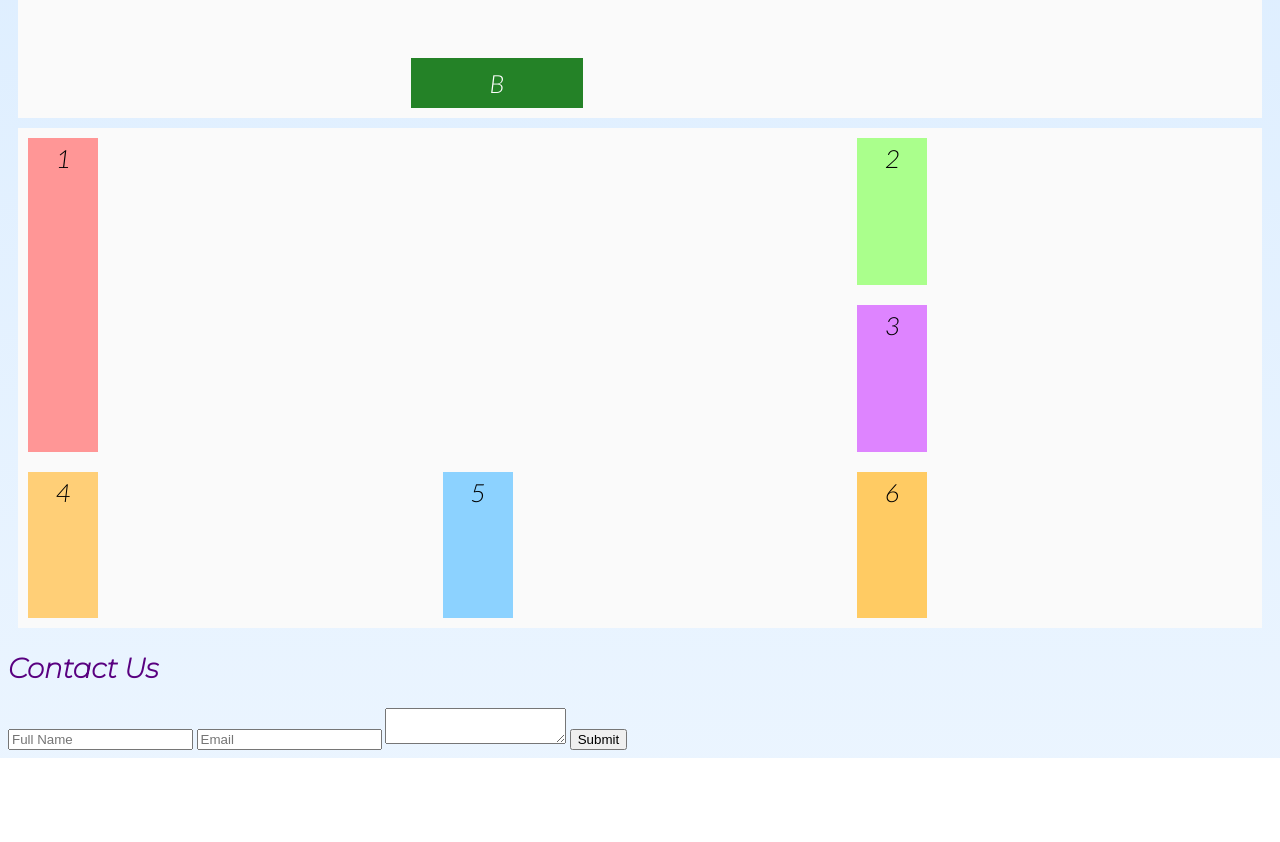
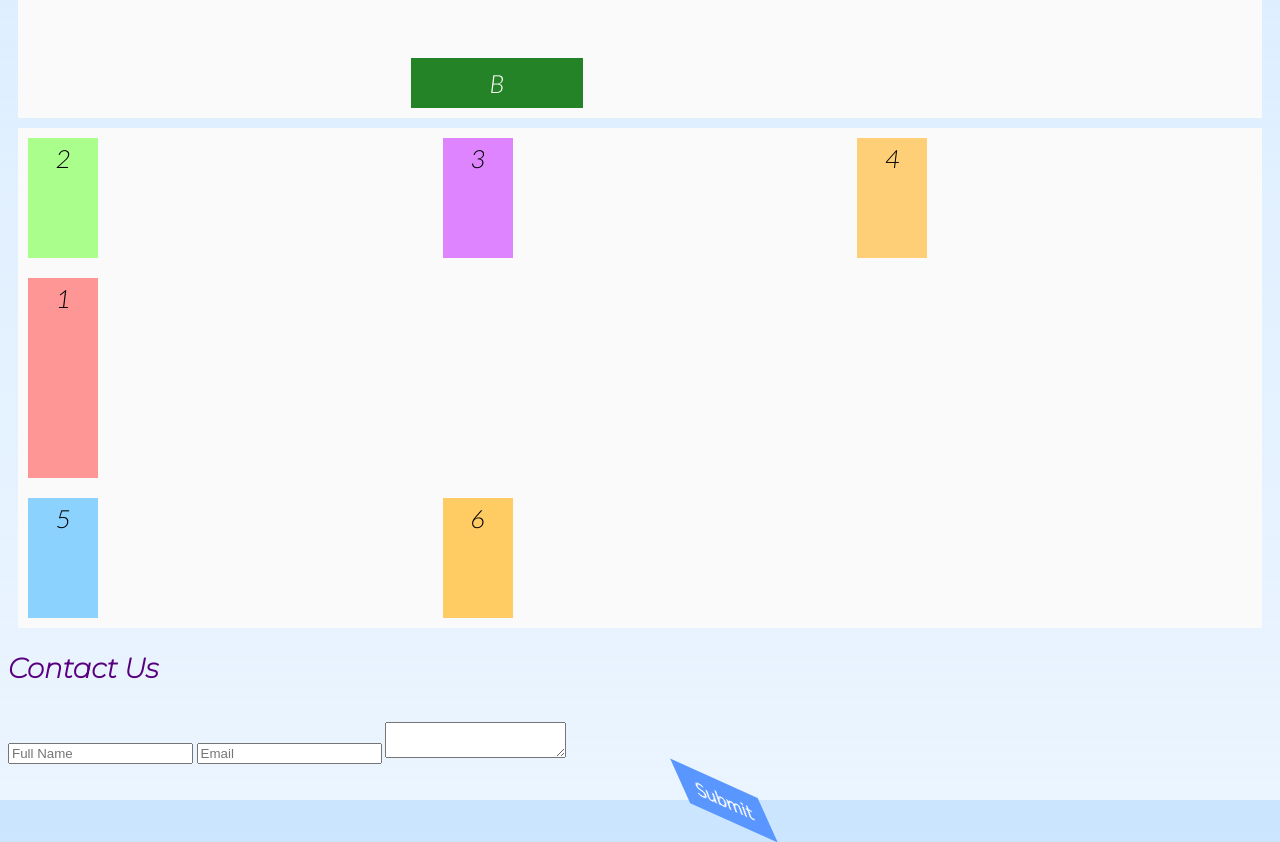
Before and after one commit to frgtnn/CSS-Course, a plain HTML site: page Zero to Hero/html/index.html in a window 1280 px wide. Shown: the part 1240-2082 px from the top of the page. Before the commit the page ends 1998 px from the top, so only its background shows below. Drawn offline with Linux system fonts and the light colour scheme.

Commit message:
5:40h - course is completed, now is the time for the challenge from this tutorial

```diff
--- a/Zero to Hero/css/style2.css
+++ b/Zero to Hero/css/style2.css
@@ -103,3 +103,46 @@ body {
     line-height: 40px;
     margin: 10px;
 }
+
+.submit-button {
+    margin: 20px 10px;
+    padding: 10px 15px;
+    border: none;
+    text-decoration: none;
+    font-family: "Lato", sans-serif;
+    font-weight: 600;
+    font-size: 20px;
+    color: white;
+    background-color: rgb(89, 150, 255);
+    transform: matrix(1, 0.45, 0.45, 1, 100, 50);
+    -webkit-transition: background, padding 500ms ease;
+    -moz-transition: background, padding 500ms ease;
+    -o-transition: background, padding 500ms ease;
+}
+
+.submit-button:hover {
+    background: rgb(147, 187, 255);
+    padding: 20px 30px;
+}
+
+#about-me {
+    animation-name: red-to-black;
+    animation-duration: 3.5s;
+    animation-timing-function: linear;
+    animation-delay: 2s;
+    animation-iteration-count: infinite;
+}
+
+@keyframes red-to-black {
+    0% {
+        background: red; transform: translate(0 px, 0px);
+    }
+
+    50% {
+        background: yellow; transform: translate(10 px, 10px);
+    }
+
+    100% {
+        background: black; transform: translate(20px, 20px);
+    }
+}
--- a/Zero to Hero/html/index.html
+++ b/Zero to Hero/html/index.html
@@ -14,7 +14,7 @@
 
 <p class="para-text">Some text which I need to show you my progress.</p>
 
-<h2 class="subtitle">Some things about me</h2>
+<h2 class="subtitle" id="about-me">Some things about me</h2>
 
 <img src="../img/img-1.jpg" id="about-us-image">
 
@@ -80,8 +80,7 @@
 <div class="grid-container">
     <div class="grid-item" style="
     background: rgb(255, 150, 150);
-    grid-column: 1 / span 2;
-    grid-row: 1 / span 2;">
+    grid-area: 2 / 1 / span 2 / span 3;">
     1</div>
     <div class="grid-item" style="
     background: rgb(170, 255, 140);">
@@ -106,7 +105,7 @@
     <input type="text" placeholder="Full Name" class="form-input">
     <input type="email" placeholder="Email" class="form-input">
     <textarea></textarea>
-    <button>Submit</button>
+    <button class="submit-button">Submit</button>
 </form>
 
 </body>
```
